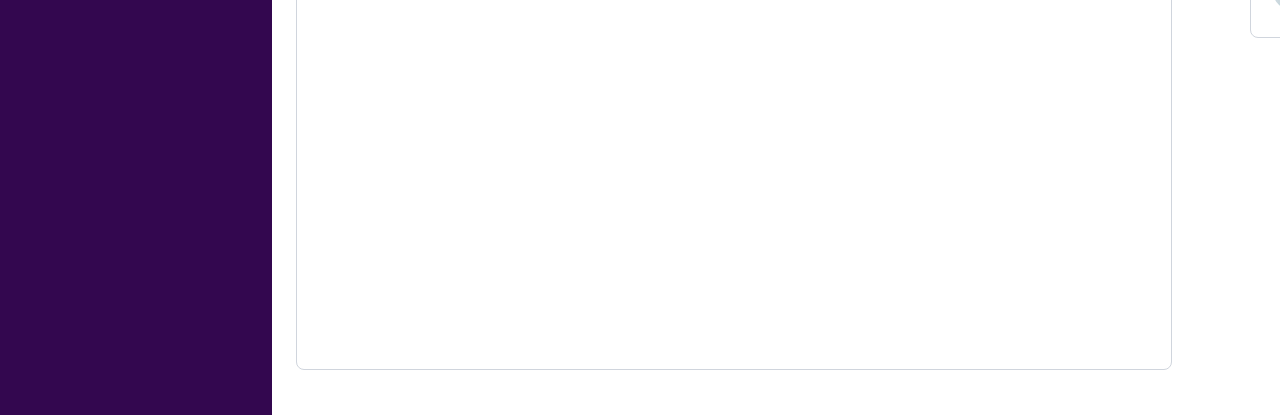
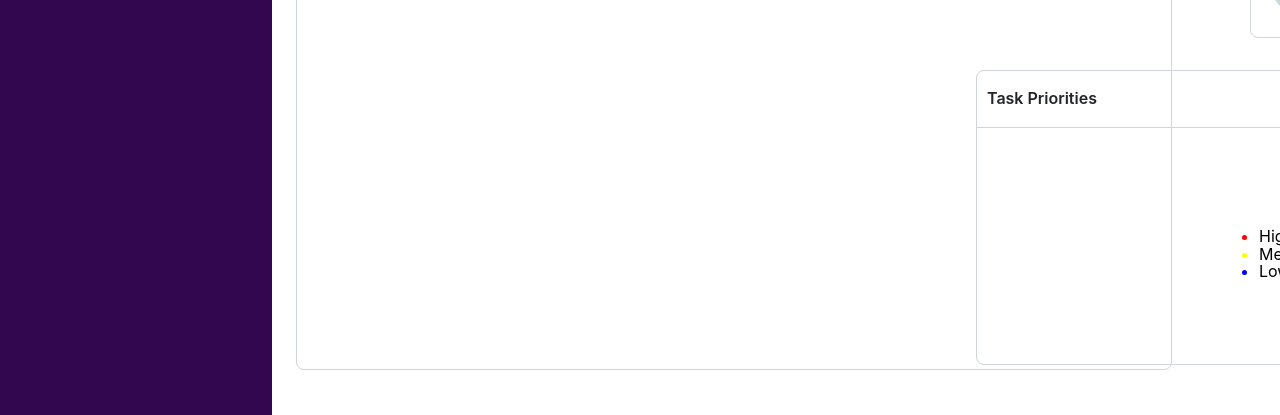
Before and after one commit to sarujan23/toDoApp, a React (Create React App) app: page / in a window 1280 px wide. Shown: the part 510-925 px from the top of the page. Built offline with nearby package versions, Linux system fonts and the light colour scheme; no server answers.

Commit message:
Task Priorities commit

```diff
--- a/package.json
+++ b/package.json
@@ -7,7 +7,9 @@
     "@testing-library/react": "^13.4.0",
     "@testing-library/user-event": "^13.5.0",
     "axios": "^1.5.1",
+    "chart.js": "^4.4.0",
     "react": "^18.2.0",
+    "react-chartjs-2": "^5.2.0",
     "react-dom": "^18.2.0",
     "react-icons": "^4.11.0",
     "react-js-pagination": "^3.0.3",
--- a/src/App.js
+++ b/src/App.js
@@ -3,6 +3,7 @@ import ToDo from './components/ToDo'
 import SideBar from './components/SideBar'
 import NavBar from './components/NavBar';
 import ActivityFeed from './components/ActivityFeed';
+
 function App() {
   return (
     <div className="App">
@@ -10,6 +11,8 @@ function App() {
       <SideBar/>
       <NavBar/>
       <ActivityFeed/>
+
+
     </div>
   );
 }
--- a/src/components/ToDo.css
+++ b/src/components/ToDo.css
@@ -230,3 +230,90 @@
   color: #333;
   cursor: pointer;
 }
+
+/* pie chart */
+.chart-container{
+    position: absolute;
+width: 440px;
+height: 295px;
+left: 976px;
+top: 580px;
+border: 1px solid #D0D5DD;
+border-radius: 8px;
+}
+
+.container-header{
+    width: 440px;
+    height: 57px;
+    left: 976px;
+    top: 627px;
+    border-bottom: 1px solid #D0D5DD;
+
+}
+
+#chartheading{
+    display: flex;
+    flex-direction: column;
+    justify-content: center;
+    align-items: flex-start;
+    padding: 0px 10px 0px;
+    gap: 16px;
+    width: 436px;
+    height: 54px;
+    left: 976px;
+    top: 627px;
+    font-weight: 600;
+}
+
+.group1769{
+    width: 249.5px;
+    height: 148px;
+    left: 1071px;
+    top: 708px;
+    margin-left: 100px;
+    margin-top: 50px;
+}
+
+.group1768{
+    width: 148px;
+    height: 148px;
+    left: 1071px;
+    top: 708px;
+}
+
+.pie-chart{
+    width: 148px;
+    height: 148px;
+    left: 1071px;
+    top: 708px;
+}
+
+.legend{
+    margin-left: 150px;
+    margin-top: -90px;
+}
+
+.legendhigh{
+    color:red;
+    display: flex;
+    line-height: 0.1em;
+}
+.legendhigh span{
+    color: #000000;
+}
+.legendmedium{
+    color:yellow;
+    display: flex;
+    line-height: 0.1em;
+}
+.legendmedium span{
+    color: #000000;
+}
+.legendlow{
+    color:blue;
+    display: flex;
+    line-height: 0.1em;
+}
+.legendlow span{
+    color: #000000;
+}
--- a/src/components/ToDo.jsx
+++ b/src/components/ToDo.jsx
@@ -2,6 +2,9 @@ import React , {useEffect, useState} from 'react'
 import axios from 'axios'
 import './ToDo.css'
 import Pagination from 'react-js-pagination';
+import { Doughnut } from 'react-chartjs-2';
+import {Chart, ArcElement} from 'chart.js'
+Chart.register(ArcElement);
 
 
 function formatDate(createdAt) {
@@ -10,9 +13,33 @@ function formatDate(createdAt) {
     return date.toLocaleDateString('en-GB',options);
   }
 
+  const priorityColors = {
+    "HIGH": 'red',
+    "MEDIUM": 'yellow',
+    "LOW": 'blue',
+  };
+
 const ToDo = () => {
 
     const[list, setList] = useState([]);
+
+    const taskCountsByPriority = {
+        HIGH: list.filter((item) => item.priority === 'HIGH').length,
+        MEDIUM: list.filter((item) => item.priority === 'MEDIUM').length,
+        LOW: list.filter((item) => item.priority === 'LOW').length,
+      };
+
+      // Create data for the Pie chart
+      const pieChartData = {
+        labels: ['HIGH', 'MEDIUM', 'LOW'],
+        datasets: [
+          {
+            data: [taskCountsByPriority.HIGH, taskCountsByPriority.MEDIUM, taskCountsByPriority.LOW],
+            backgroundColor: ['red', 'yellow', 'blue'],
+          },
+        ],
+      };
+
 
     // status change button
     const handleMarkAsDone = (id) => {
@@ -99,6 +126,31 @@ const ToDo = () => {
                     />
                 </div>
         </div>
+
+        <div className="chart-container">
+            <div className="container-header">
+                <p id="chartheading">Task Priorities</p>
+            </div>
+            <div className="group1769">
+                <div className='group1768'>
+                    <div className="pie-chart">
+                        <Doughnut data={pieChartData} />
+                    </div>
+                </div>
+                <div className='legend'>
+                    <ul className='legendhigh'>
+                        <li id="high"><span>High</span></li>
+                    </ul>
+                    <ul className='legendmedium'>
+                        <li id="high"><span>Medium</span></li>
+                    </ul>
+                    <ul className='legendlow'>
+                        <li id="high"><span>Low</span></li>
+                    </ul>
+                </div>
+            </div>
+        </div>
+
     </div>
 
   )
```
Also changed, not shown: 1 other file (tests, documents, lock files or other folders).
